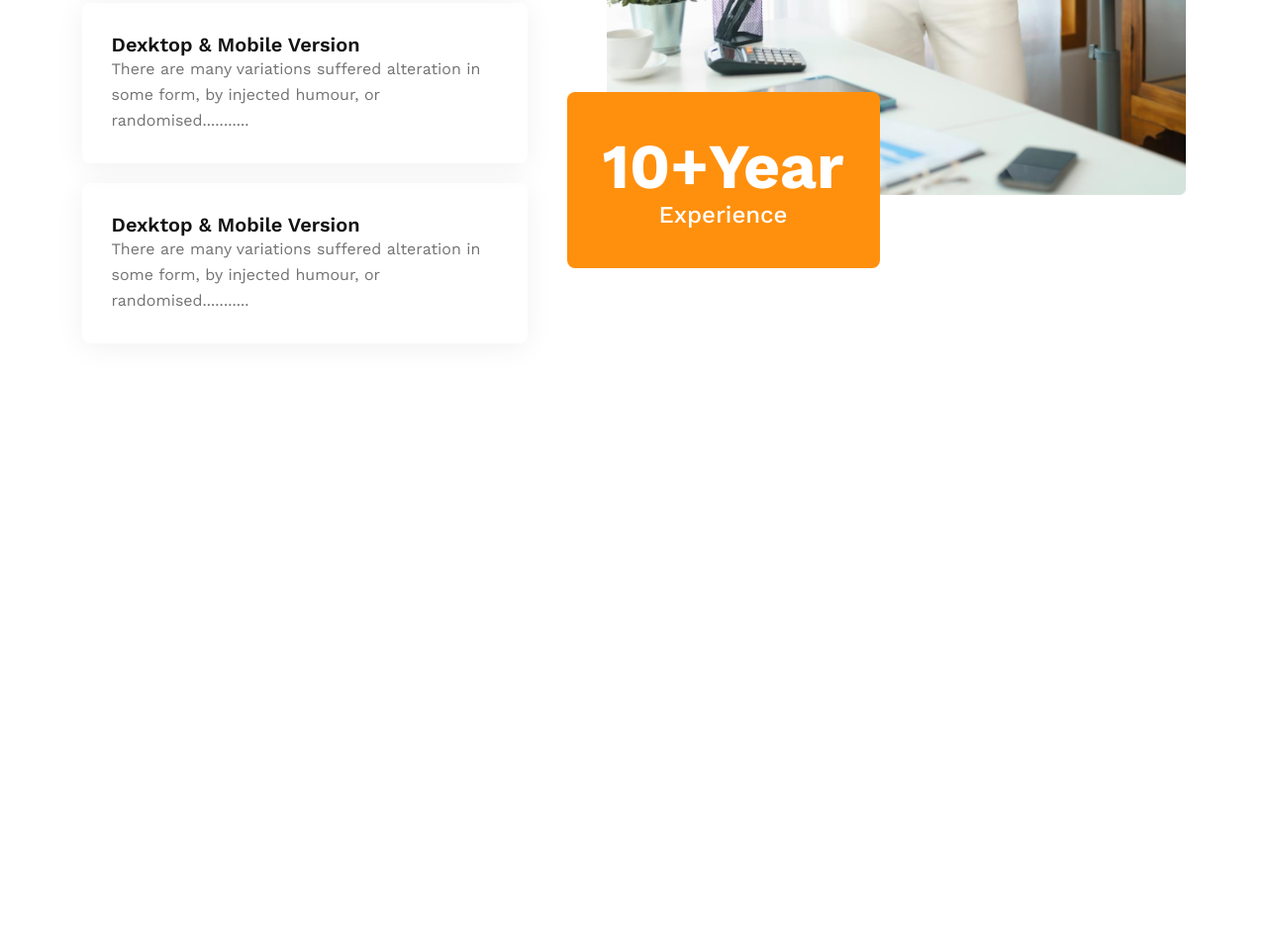
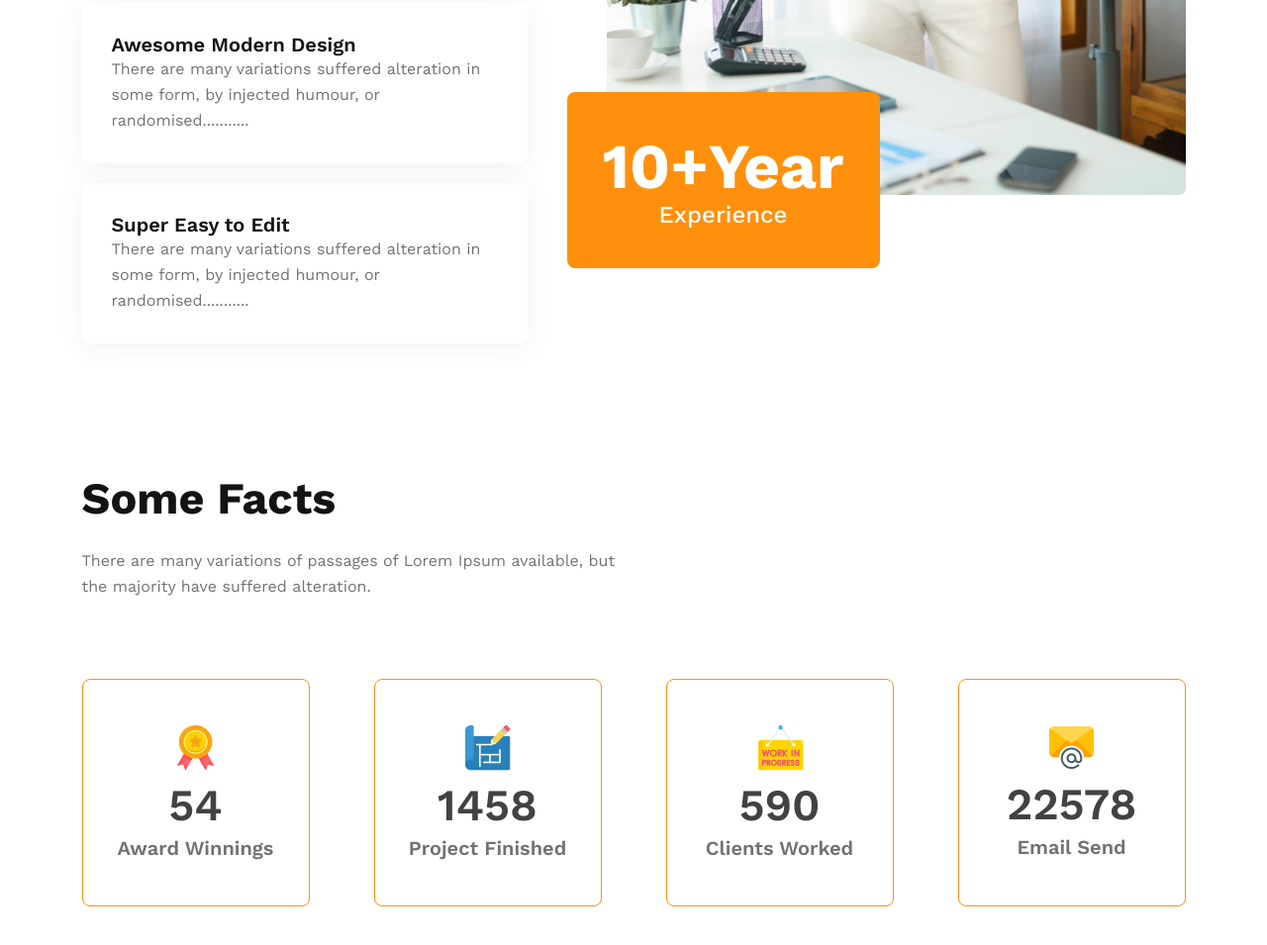
Before and after one commit to Hossain-Md-Shahriar/g3-architects, a plain HTML site: page index.html in a window 1280 px wide. Shown: the part 2392-3347 px from the top of the page at 99% size. Before the commit the page ends 2869 px from the top, so only its background shows below. Drawn offline with nearby package versions, Linux system fonts and the light colour scheme.

Commit message:
facts section added

```diff
--- a/index.html
+++ b/index.html
@@ -53,19 +53,19 @@
                 <p class="section-description">There are many variations of passages but the majority have suffered alteration in some form, by injected look even</p>
 
                 <div class="feature-card">
-                    <h3 class="feature-card-title">Dexktop & Mobile Version</h3>
+                    <h3 class="feature-card-title">Desktop & Mobile Version</h3>
                     <p class="section-description">There are many variations suffered alteration in some form, by injected humour, or randomised...........</p>
                 </div>
                 <div class="feature-card">
-                    <h3 class="feature-card-title">Dexktop & Mobile Version</h3>
+                    <h3 class="feature-card-title">Drag & Drop Builder</h3>
                     <p class="section-description">There are many variations suffered alteration in some form, by injected humour, or randomised...........</p>
                 </div>
                 <div class="feature-card">
-                    <h3 class="feature-card-title">Dexktop & Mobile Version</h3>
+                    <h3 class="feature-card-title">Awesome Modern Design</h3>
                     <p class="section-description">There are many variations suffered alteration in some form, by injected humour, or randomised...........</p>
                 </div>
                 <div class="feature-card">
-                    <h3 class="feature-card-title">Dexktop & Mobile Version</h3>
+                    <h3 class="feature-card-title">Super Easy to Edit</h3>
                     <p class="section-description">There are many variations suffered alteration in some form, by injected humour, or randomised...........</p>
                 </div>
             </div>
@@ -77,6 +77,34 @@
                 </div>
             </div>
         </section>
+
+        <section class="facts">
+            <h2 class="facts-title">Some Facts</h2>
+            <p class="section-description">There are many variations of passages of Lorem Ipsum available, but the majority have suffered alteration.</p>
+
+            <div class="facts-card-container">
+                <div class="facts-card">
+                    <img src="images/icons/ribon.png" alt="">
+                    <h2 class="card-stats">54</h2>
+                    <h3 class="card-title">Award Winnings</h3>
+                </div>
+                <div class="facts-card">
+                    <img src="images/icons/projects.png" alt="">
+                    <h2 class="card-stats">1458</h2>
+                    <h3 class="card-title">Project Finished</h3>
+                </div>
+                <div class="facts-card">
+                    <img src="images/icons/customers.png" alt="">
+                    <h2 class="card-stats">590</h2>
+                    <h3 class="card-title">Clients Worked</h3>
+                </div>
+                <div class="facts-card">
+                    <img src="images/icons/email.png" alt="">
+                    <h2 class="card-stats">22578</h2>
+                    <h3 class="card-title">Email Send</h3>
+                </div>
+            </div>
+        </section>
     </main>
 </body>
 
--- a/styles/architect.css
+++ b/styles/architect.css
@@ -203,6 +203,52 @@ main {
     color: white;
 }
 
+/* ========== Facts section ========== */
+.facts {
+    margin-block: 110px 130px;
+}
+
+.facts-title {
+    color: var(--dark-1);
+    font-size: 2.8rem;
+    font-weight: 700;
+    margin-bottom: 1.5rem;
+}
+
+.facts .section-description {
+    max-width: 540px;
+}
+
+.facts-card-container {
+    display: grid;
+    grid-template-columns: repeat(4, 230px);
+    gap: 65px;
+    margin-top: 80px;
+}
+
+.facts-card {
+    width: 230px;
+    height: 230px;
+    border: 1px solid #FF900E;
+    border-radius: 8px;
+    display: flex;
+    flex-direction: column;
+    justify-content: center;
+    align-items: center;
+}
+
+.card-stats {
+    color: var(--dark-2);
+    font-size: 2.8rem;
+    font-weight: 600;
+    margin-block: 8px 5px;
+}
+
+.card-title {
+    color: var(--dark-3);
+    font-size: 1.25rem;
+    font-weight: 600;
+}
 
 
 /* ========== Media Query ========== */
@@ -228,6 +274,14 @@ main {
     }
     .feature-badge {
         position: static;
+    }
+
+    .facts {
+        padding-inline: 2rem;
+    }
+    .facts-card-container {
+        grid-template-columns: repeat(2, 230px);
+        justify-content: center;
     }
 }
 
@@ -266,6 +320,10 @@ main {
         left: 0;
         width: 100%;
     }
+
+    .facts-card-container {
+        gap: 40px;
+    }
 }
 
 
@@ -292,4 +350,8 @@ main {
     .feature-image img {
         width: 100%;
     }
+
+    .facts-card-container {
+        grid-template-columns: 230px;
+    }
 }
```
